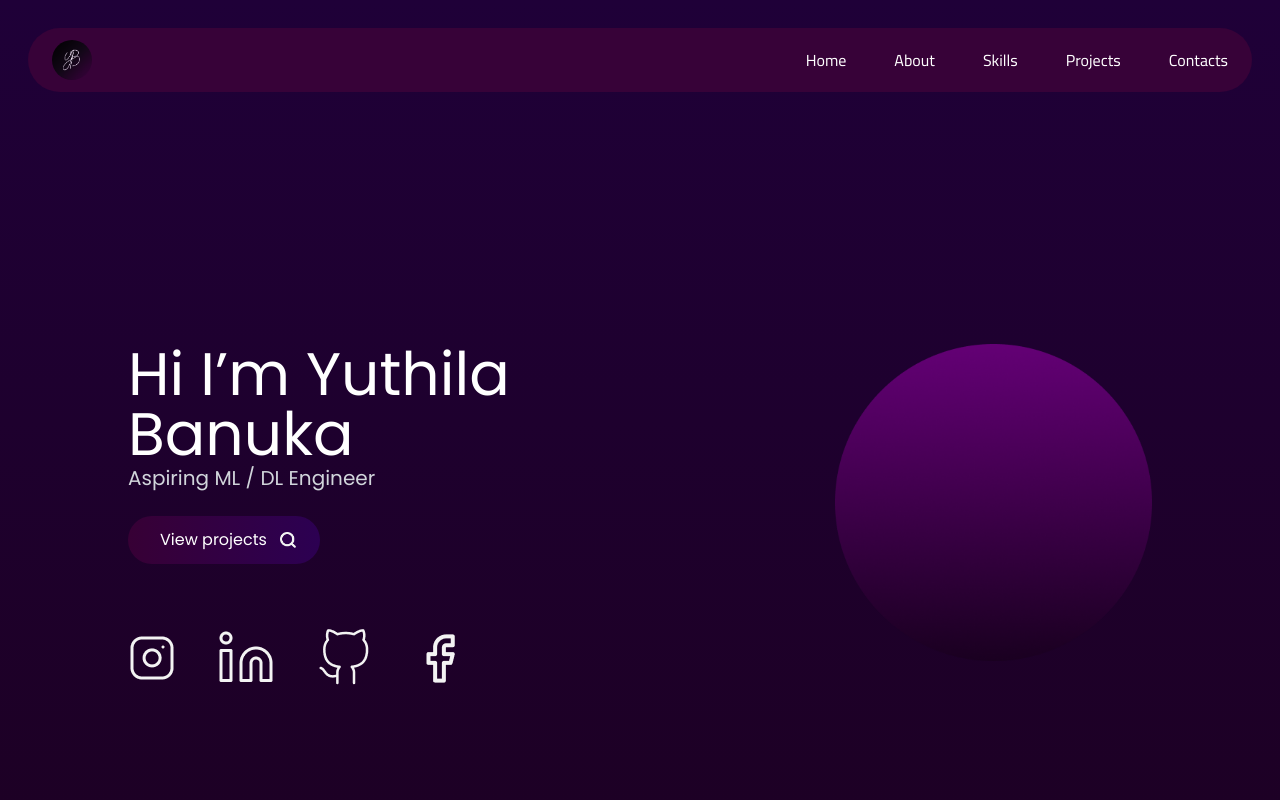
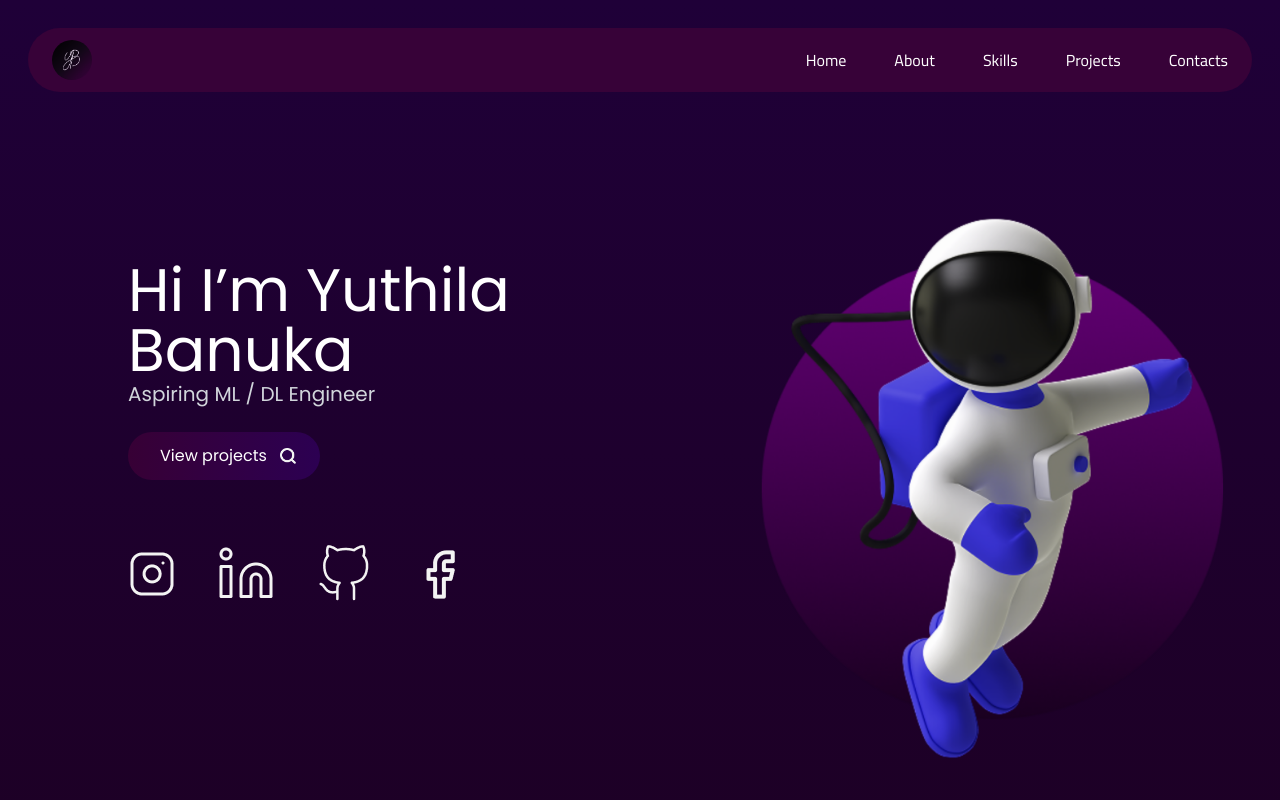
Before and after one commit to Banuka2540/3DPortfolio, a React (Vite) app: page / in a window 1280 px wide. Shown: the top 800 px of the page. Built offline with nearby package versions, Linux system fonts and the light colour scheme.

Commit message:
added about section and resize the pic

```diff
--- a/src/components/Hero.jsx
+++ b/src/components/Hero.jsx
@@ -1,12 +1,13 @@
 import React from 'react'
 import Icon from '../assets/Icon.png'
-import Ellipse from '../assets/Ellipse.png'
 import Socials from './Socials'
+import Eclipse from './eclipse'
+
 
 export default function Hero() {
   return (
-    <div className='flex p-32 mt-24 text-white justify-normal font-Poppins'>
-      <div>
+    <div className='flex justify-between text-white font-Poppins'>
+      <div className='p-32 pt-12 mt-24'>
         <h1 className='pb-0 text-6xl'>Hi I’m Yuthila Banuka</h1>
         <h2 className='pb-6 text-xl text-gray-300'>Aspiring ML / DL Engineer</h2>
         <button className='rounded-full w-48 h-12 flex items-center justify-between px-6 bg-gradient-to-r from-[#370035] to-[#2C0052] text-white'>
@@ -15,9 +16,8 @@ export default function Hero() {
         </button>
         <Socials/>
       </div>
-      <div className='pt-0 pl-48'>
-        <img src={Ellipse} className='w-96 '/>
-      </div>
+      <Eclipse/>
+
     </div>
   )
 }
--- a/src/components/Nav.jsx
+++ b/src/components/Nav.jsx
@@ -4,7 +4,7 @@ import logo from '../assets/logo.png'
 
 export default function Nav() {
   return (
-  <div className='p-7'>
+  <div className='pb-6 p-7'>
     <div className="rounded-full w-auto h-16 flex items-center justify-between gap-5 px-6 bg-[#370238] text-white">
       <img src={logo} className="w-10 rounded-full" />
         <ul className='flex gap-12 font-Cairo'>
--- /dev/null
+++ b/src/components/eclipse.jsx
@@ -0,0 +1,14 @@
+import React from 'react'
+import Ellipse from '../assets/mergedastro.png'
+
+
+export default function Eclipse() {
+  return (
+
+    <div className='pt-0 pl-2 pr-0'>
+
+        <img src={Ellipse} className='max-w-xl '/>
+
+    </div>
+  )
+}
```
Also changed, not shown: src/assets/mergedastro.png (added).
